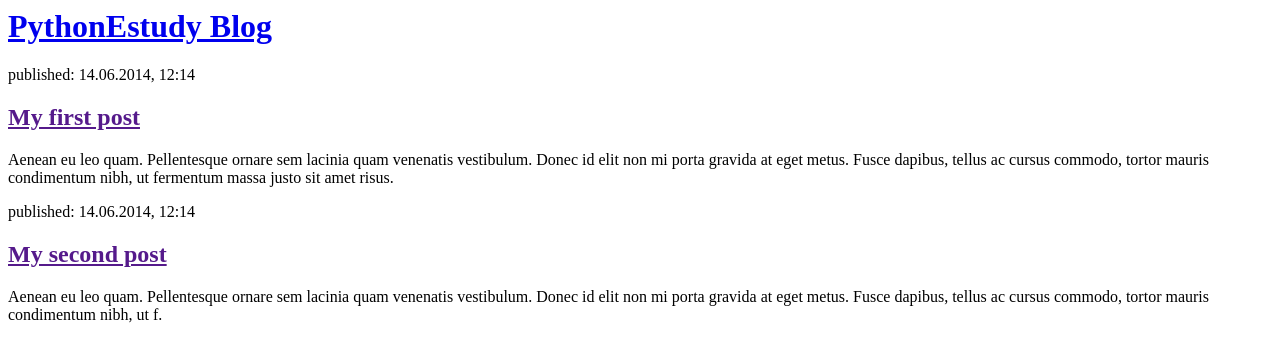
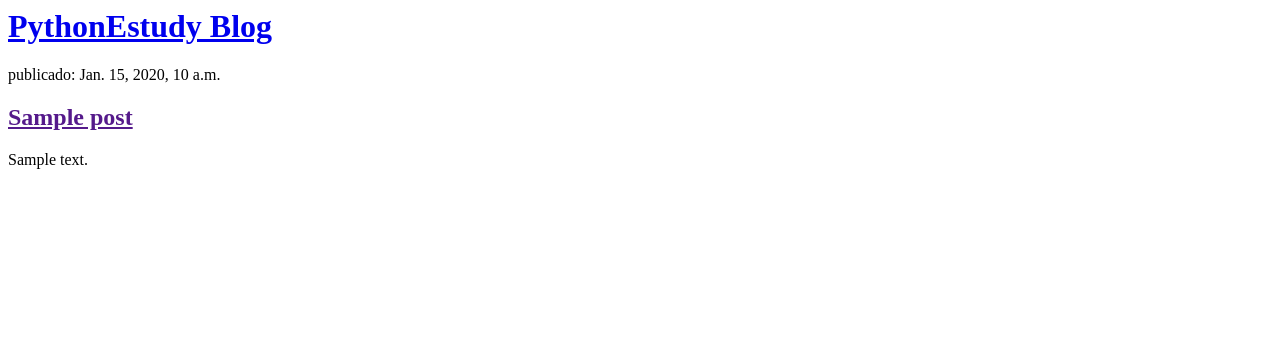
Before and after one commit to joelp-developer/my-first-blog, a Django app: page / in a window 1280 px wide. Shown: the top 362 px of the page. Run offline with Django 3.2, Linux system fonts and the light colour scheme; tables that the repository leaves empty hold one stand-in row (values such as "Sample post").

Commit message:
Muestra de post en html

```diff
--- a/blog/templates/blog/post_list.html
+++ b/blog/templates/blog/post_list.html
@@ -8,15 +8,13 @@
         </div>
 
         <div>
-            <p>published: 14.06.2014, 12:14</p>
-            <h2><a href="">My first post</a></h2>
-            <p>Aenean eu leo quam. Pellentesque ornare sem lacinia quam venenatis vestibulum. Donec id elit non mi porta gravida at eget metus. Fusce dapibus, tellus ac cursus commodo, tortor mauris condimentum nibh, ut fermentum massa justo sit amet risus.</p>
-        </div>
-
-        <div>
-            <p>published: 14.06.2014, 12:14</p>
-            <h2><a href="">My second post</a></h2>
-            <p>Aenean eu leo quam. Pellentesque ornare sem lacinia quam venenatis vestibulum. Donec id elit non mi porta gravida at eget metus. Fusce dapibus, tellus ac cursus commodo, tortor mauris condimentum nibh, ut f.</p>
+            {% for post in posts %}
+                <div>
+                    <p> publicado: {{ post.published_date }}</p>
+                    <h2><a href="">{{ post.title }}</a></h2>
+                    <p>{{ post.text|linebreaksbr }}</p>
+                </div>
+            {% endfor %}
         </div>
     </body>
 </html>
--- a/blog/views.py
+++ b/blog/views.py
@@ -1,6 +1,9 @@
 from django.shortcuts import render
+from django.utils import timezone
+from .models import Post
 
 # Create your views here.
 
 def post_list(request):
-    return render(request,'blog/post_list.html',{})
+    posts = Post.objects.filter(published_date__lte=timezone.now()).order_by('published_date')
+    return render(request,'blog/post_list.html',{'posts': posts})
```
